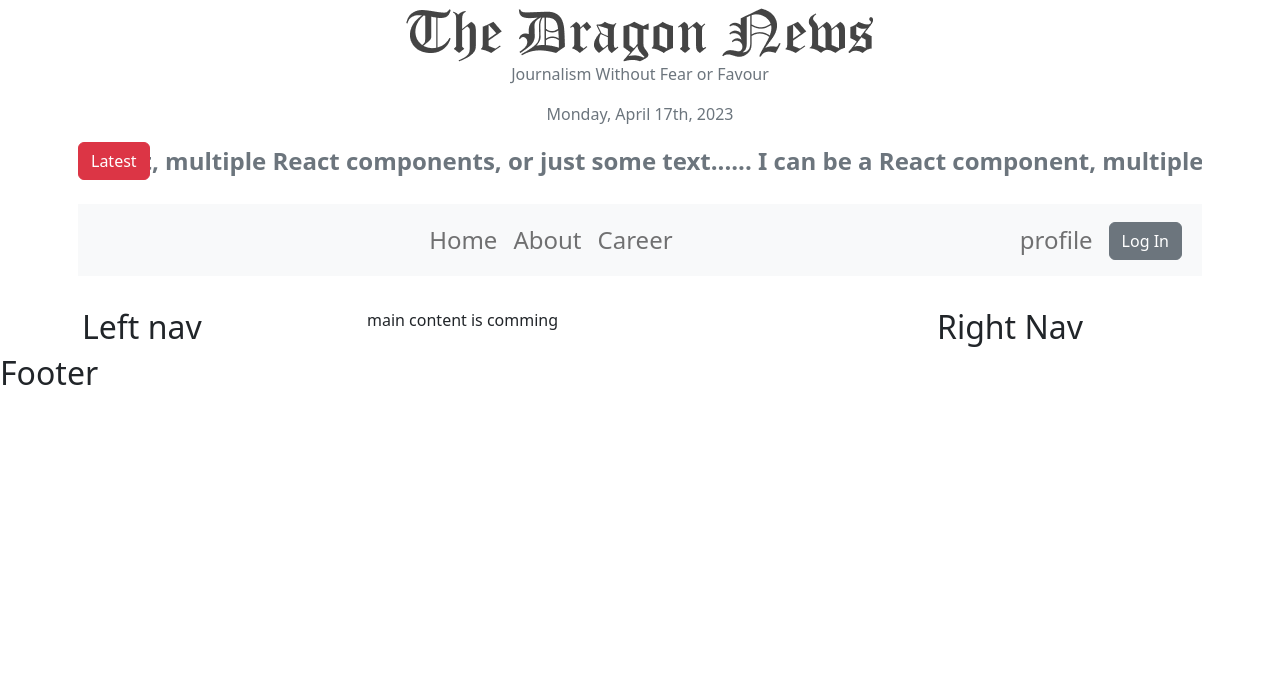
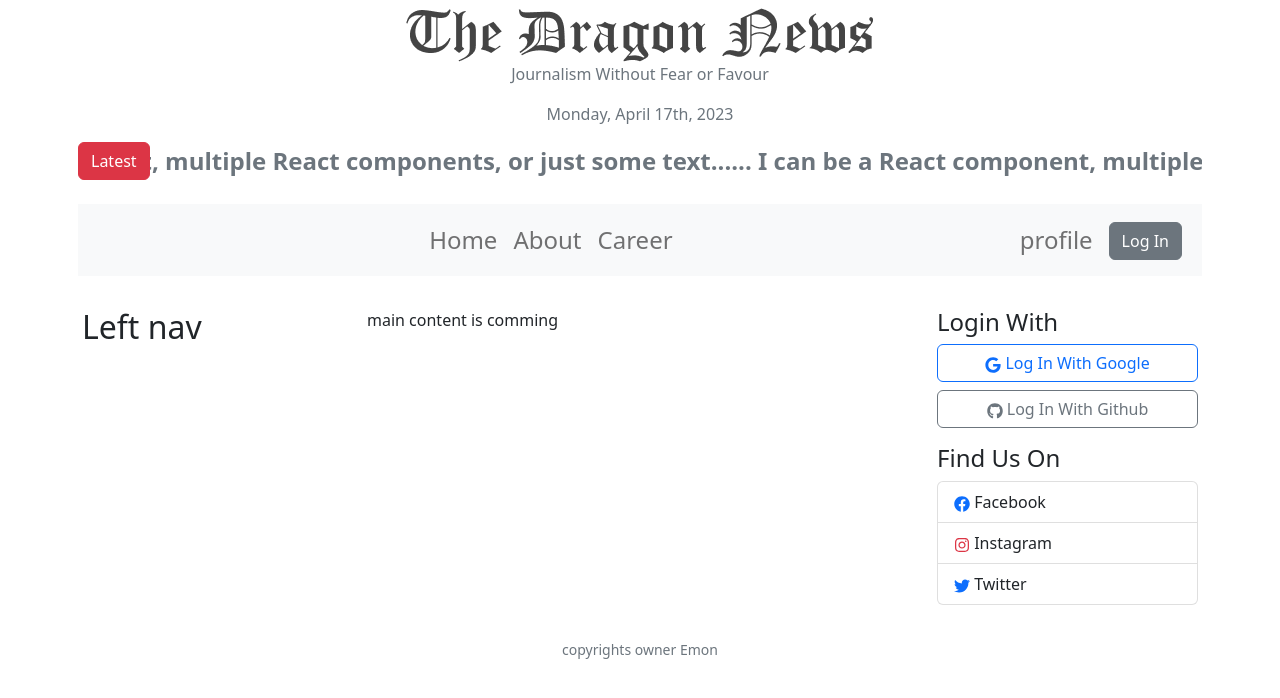
Before and after one commit to emon3455/PH-M10-Module-62, a React (Vite) app: page / in a window 1280 px wide. Shown: the top 698 px of the page. Built offline with nearby package versions, Linux system fonts and the light colour scheme.

Commit message:
find us and log in with design done of the right side nav

```diff
--- a/package.json
+++ b/package.json
@@ -18,6 +18,7 @@
     "react-bootstrap": "^2.7.4",
     "react-dom": "^18.2.0",
     "react-fast-marquee": "^1.3.5",
+    "react-icons": "^4.8.0",
     "react-router-dom": "^6.10.0",
     "sort-by": "^1.2.0"
   },
--- a/src/Pages/Shared/Footer/Footer.jsx
+++ b/src/Pages/Shared/Footer/Footer.jsx
@@ -2,8 +2,10 @@ import React from 'react';
 
 const Footer = () => {
     return (
-        <div>
-            <h2>Footer</h2>
+        <div className='text-center my-4'>
+            <p>
+                <small className='text-secondary'>copyrights owner Emon</small>
+            </p>
         </div>
     );
 };
--- a/src/Pages/Shared/rightNav/RightNav.jsx
+++ b/src/Pages/Shared/rightNav/RightNav.jsx
@@ -1,10 +1,26 @@
 import React from 'react';
+import Button from 'react-bootstrap/Button';
+import { FaGoogle, FaGithub, FaFacebook , FaTwitter , FaInstagram} from 'react-icons/fa';
+import ListGroup from 'react-bootstrap/ListGroup';
 
 const RightNav = () => {
     return (
         <div>
-            <h2>Right Nav</h2>
+            <div className=''>
+                <h4>Login With</h4>
+                <Button className="w-100 mb-2" variant="outline-primary"> <FaGoogle/> Log In With Google</Button>
+                <Button className="w-100 mb-2" variant="outline-secondary"> <FaGithub/> Log In With Github</Button>
+            </div>
+            <div className='my-2'>
+                <h4>Find Us On</h4>
+                <ListGroup>
+                    <ListGroup.Item> <FaFacebook className='text-primary'/> Facebook </ListGroup.Item>
+                    <ListGroup.Item> <FaInstagram className='text-danger'/>  Instagram </ListGroup.Item>
+                    <ListGroup.Item> <FaTwitter className='text-primary'/>  Twitter</ListGroup.Item>
+                </ListGroup>
+            </div>
         </div>
+
     );
 };
 
```
Also changed, not shown: 1 other file (tests, documents, lock files or other folders).
